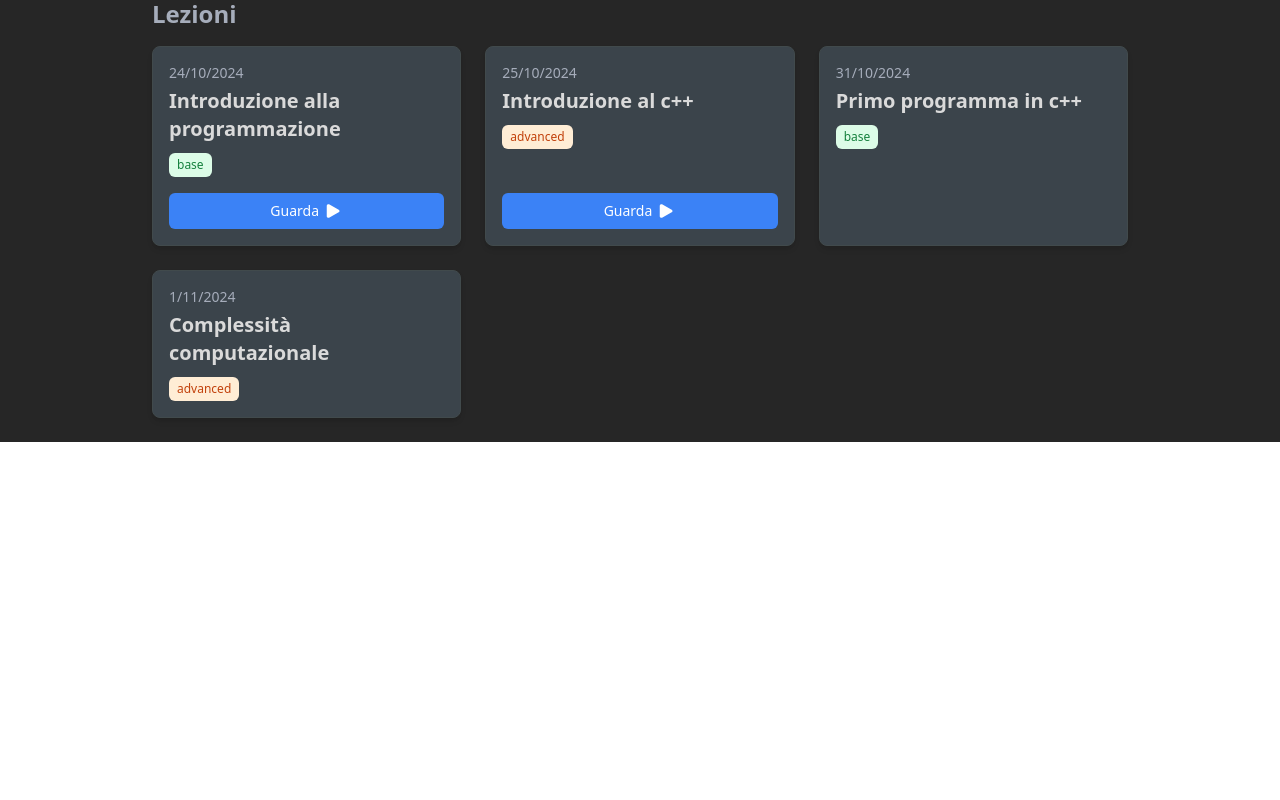
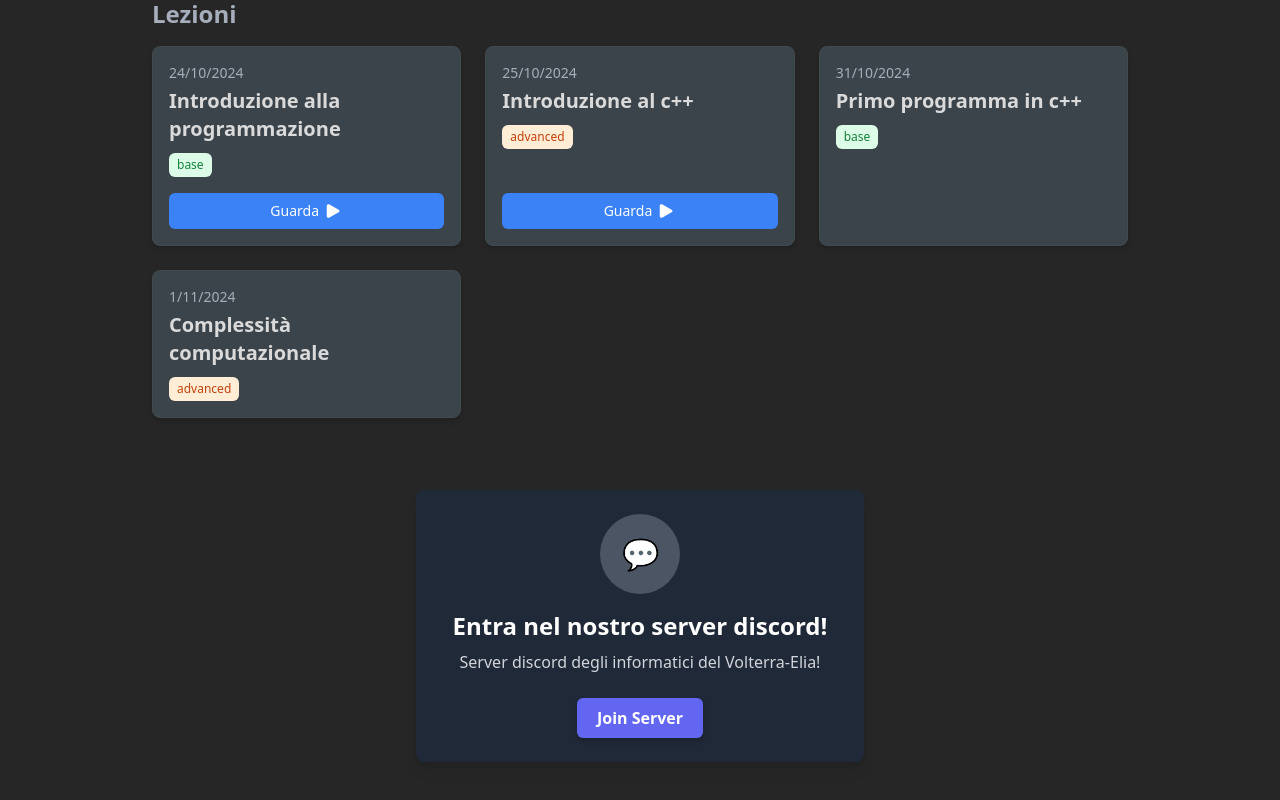
Before and after one commit to ClaudioLenci/iisve-olinfo, a React (Vite) app: page / in a window 1280 px wide. Shown: the part 1136-1936 px from the top of the page. Before the commit the page ends 1578 px from the top, so only its background shows below. Built offline with nearby package versions, Linux system fonts and the light colour scheme.

Commit message:
Create discord invite

```diff
--- a/src/App.tsx
+++ b/src/App.tsx
@@ -1,6 +1,7 @@
 import { Title } from "@/components/title";
-import Materials from "./components/materials";
-import LessonList from "./components/lessons";
+import Materials from "@/components/materials";
+import LessonList from "@/components/lessons";
+import { DiscordInvite } from "@/components/discord-invite";
 
 function App() {
   return (
@@ -11,6 +12,9 @@ function App() {
         <Materials />
         <div className="h-12" />
         <LessonList />
+        <div className="h-12" />
+        <DiscordInvite />
+        <div className="h-12" />
       </div>
     </>
   );
--- /dev/null
+++ b/src/components/discord-invite.tsx
@@ -0,0 +1,29 @@
+export function DiscordInvite() {
+  const inviteUrl = "https://discord.gg/uEUt8Pa9fU";
+  return (
+    <div className="flex flex-col items-center justify-center p-6 bg-gray-800 text-white rounded-lg shadow-lg w-full max-w-md mx-auto">
+      {/* Discord Logo */}
+      <div className="w-20 h-20 rounded-full bg-gray-600 flex items-center justify-center text-3xl font-semibold text-indigo-500">
+        <span>💬</span>
+      </div>
+
+      {/* Server Information */}
+      <div className="mt-4 text-center">
+        <h2 className="text-2xl font-bold">Entra nel nostro server discord!</h2>
+        <p className="text-gray-300 mt-2">
+          Server discord degli informatici del Volterra-Elia!
+        </p>
+      </div>
+
+      {/* Join Button */}
+      <a
+        href={inviteUrl}
+        target="_blank"
+        rel="noopener noreferrer"
+        className="mt-6 px-5 py-2 bg-indigo-500 hover:bg-indigo-600 rounded-md text-white font-semibold shadow-md transition duration-300"
+      >
+        Join Server
+      </a>
+    </div>
+  );
+}
```
